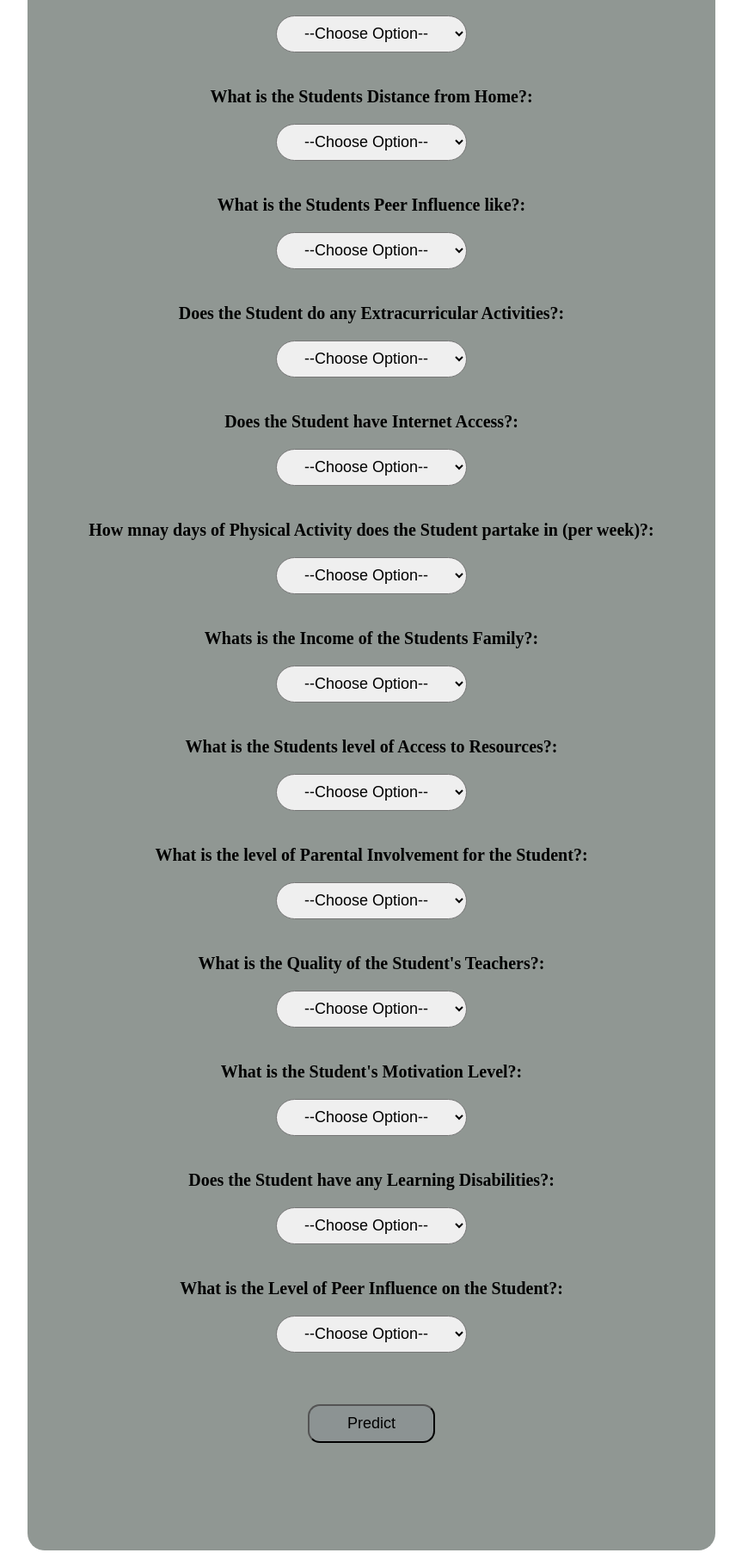
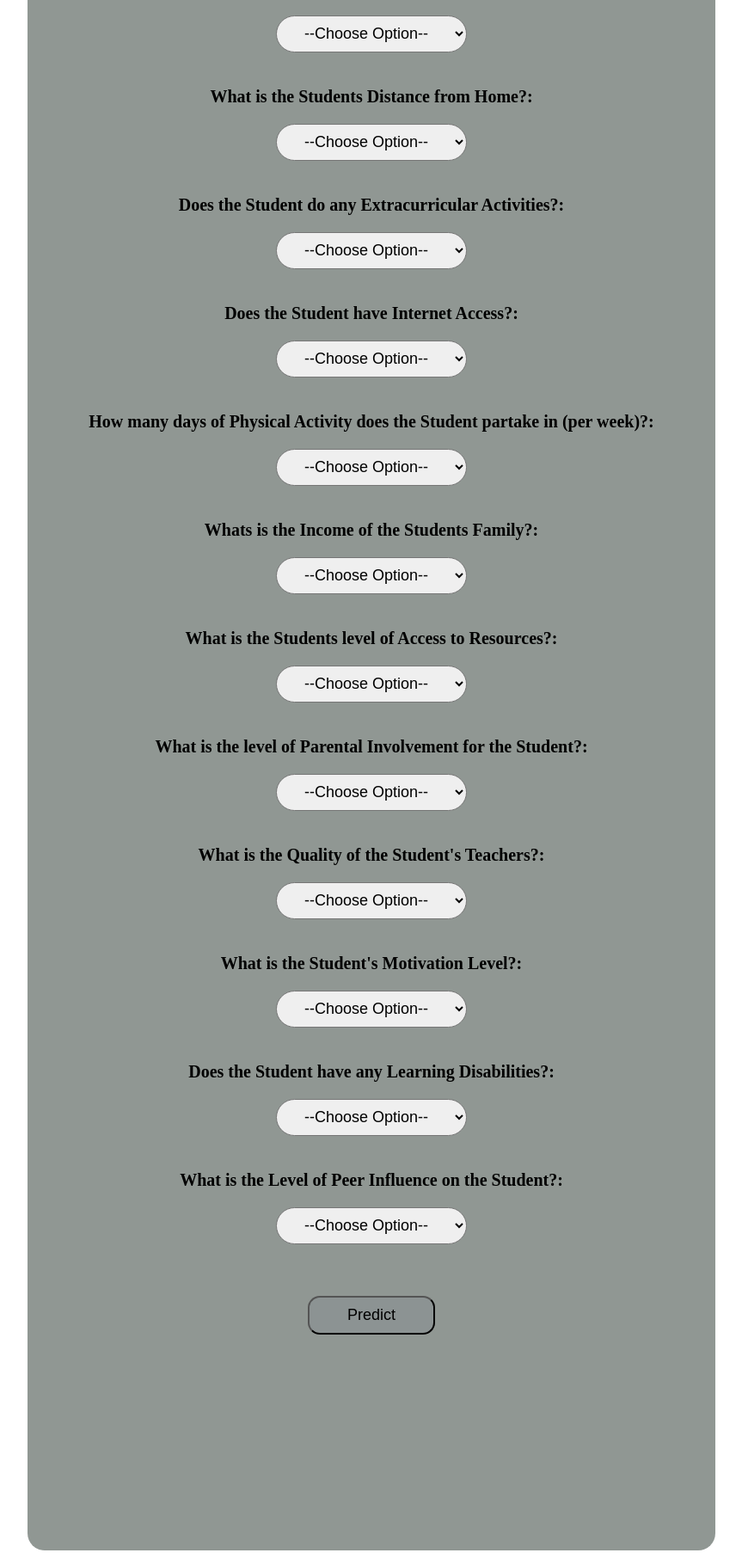
Before and after one commit to 02sagoe/Predicting-Student-Performance, a Flask app: page / in a window 1280 px wide. Shown: the part 715-2528 px from the top of the page at 86% size, without its empty margins (208-1071 px from the left). Run offline with Flask 3, Linux system fonts and the light colour scheme; parts of the project's set-up code (start-up, migrations or seed data) failed here and were passed over.

Commit message:
Fixed Bugs and Errors in files

```diff
--- a/Templates/index.html
+++ b/Templates/index.html
@@ -53,14 +53,6 @@
                 <option value="Far">Far</option>
             </select>
 
-            <h3 id="ques">What is the Students Peer Influence like?:</h3>
-            <select name="Peer_Influence" id="resea" required="required">
-                <option disabled="disabled" selected="selected">--Choose Option--</option>
-                <option value="Positive">Positive</option>
-                <option value="Negative">Negative</option>
-                <option value="Neutral">Neutral</option>
-            </select>
-
             <h3 id="ques">Does the Student do any Extracurricular Activities?:</h3>
             <select name="Extracurricular_Activities" id="resea" required="required">
                 <option disabled="disabled" selected="selected">--Choose Option--</option>
@@ -75,7 +67,7 @@
                 <option value="No">No</option>
             </select>
 
-            <h3 id="ques">How mnay days of Physical Activity does the Student partake in (per week)?:</h3>
+            <h3 id="ques">How many days of Physical Activity does the Student partake in (per week)?:</h3>
             <select name="Physical_Activity" id="resea" required="required">
                 <option disabled="disabled" selected="selected">--Choose Option--</option>
                 <option value="0">0</option>
```
Also changed, not shown: 1 other file.
